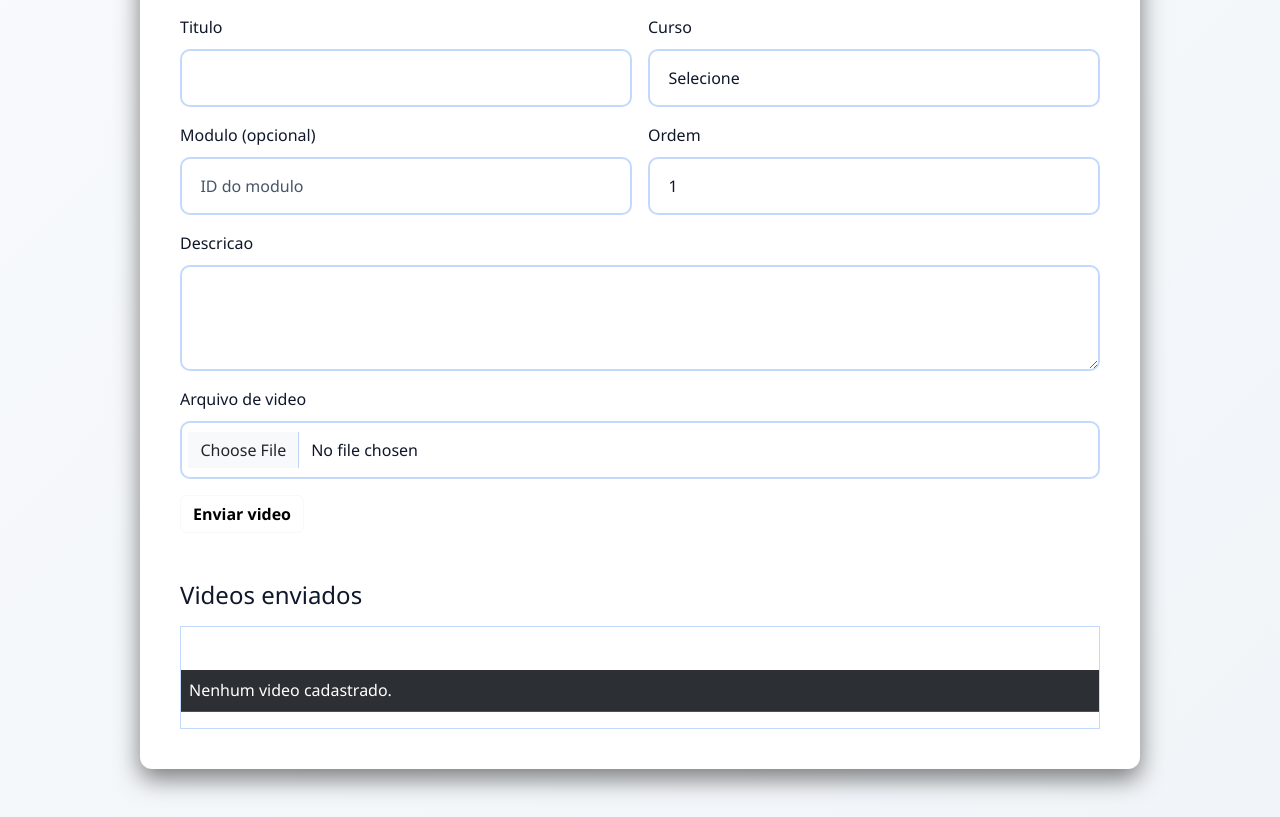
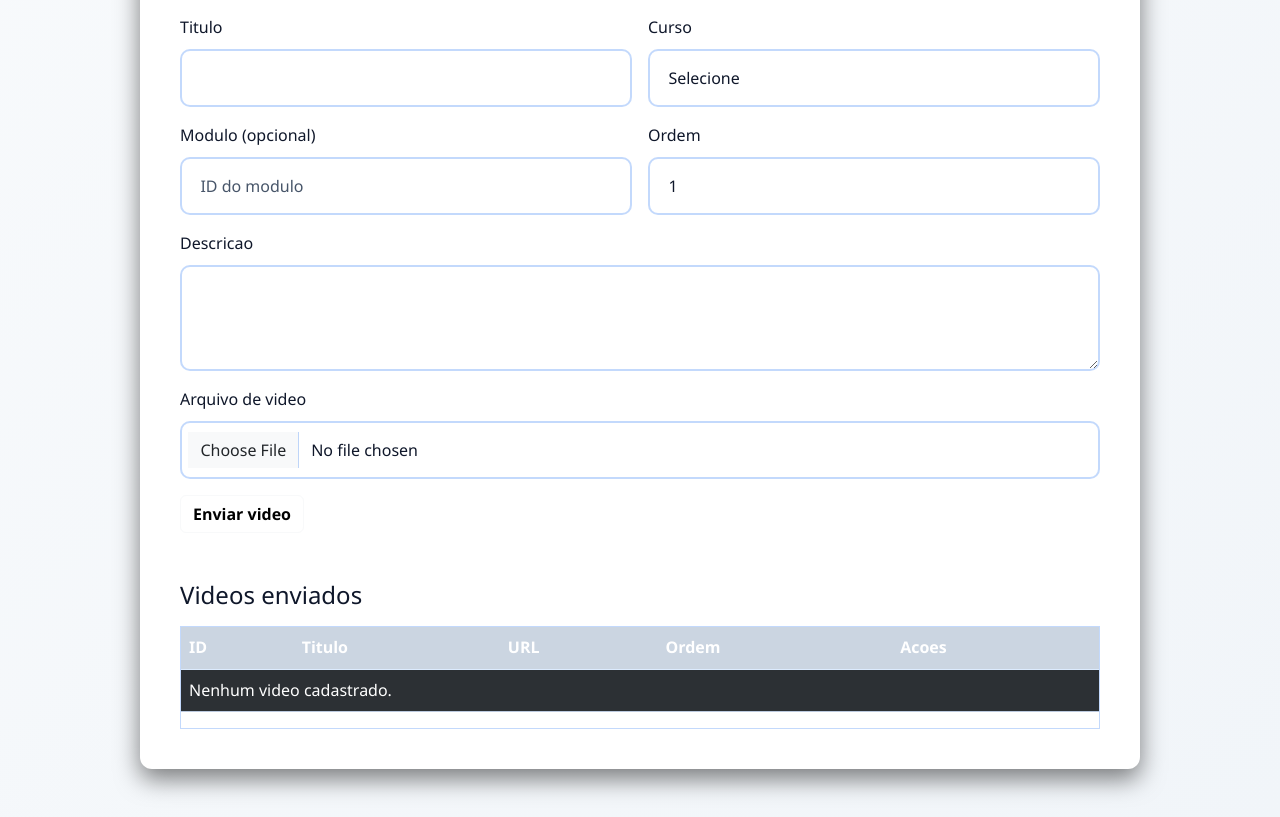
Before and after one commit to danielborbasousa/SiteManancial-Demo, a PHP site: page /SiteManancial-Demo/php/admin/admin_conteudos.php in a window 1280 px wide. Shown: the part 309-1126 px from the top of the page. Run offline with PHP 8.4, Linux system fonts and the light colour scheme; a user stored in the database is signed in; data comes from the database, SQL or seed files in the repository; tables that the repository leaves empty hold one stand-in row (values such as "Sample post").

Commit message:
Ajustando cores

```diff
--- a/php/admin/admin_conteudos.php
+++ b/php/admin/admin_conteudos.php
@@ -179,6 +179,50 @@ if ($res_cursos && mysqli_num_rows($res_cursos) > 0) {
     <link rel="stylesheet" href="https://cdnjs.cloudflare.com/ajax/libs/font-awesome/6.5.1/css/all.min.css">
     <link rel="stylesheet" href="../../css/styles.css">
     <script src="../../js/theme.js"></script>
+    <style>
+        :root[data-theme="dark"] .video-upload-success {
+            background: #14532d !important;
+            color: #ffffff !important;
+            border: 1px solid #166534 !important;
+        }
+
+        :root[data-theme="dark"] .video-upload-success .btn-close {
+            filter: invert(1) grayscale(100%);
+        }
+
+        .videos-table {
+            color: var(--text-main) !important;
+        }
+
+        .videos-table thead th {
+            color: var(--text-main) !important;
+            border-bottom-color: var(--border-color) !important;
+        }
+
+        :root[data-theme="light"] .videos-table.table-striped > tbody > tr:nth-of-type(odd) > * {
+            background-color: #dbeafe !important;
+            color: #0f172a !important;
+        }
+
+        :root[data-theme="light"] .videos-table.table-striped > tbody > tr:nth-of-type(even) > * {
+            background-color: #1e3a8a !important;
+            color: #ffffff !important;
+        }
+
+        :root[data-theme="light"] .videos-table thead th {
+            background: #cbd5e1 !important;
+            color: #0f172a !important;
+        }
+
+        :root[data-theme="light"] .videos-table tbody td {
+            border-color: rgba(148, 163, 184, 0.45) !important;
+        }
+
+        .videos-table .video-column-blue {
+            color: var(--primary-light) !important;
+            font-weight: 600;
+        }
+    </style>
 </head>
 <body class="admin-layout" style="transition: background 0.3s ease;">
     <?php include __DIR__ . '/header_admin.php'; ?>
@@ -216,7 +260,7 @@ if ($res_cursos && mysqli_num_rows($res_cursos) > 0) {
             <!-- Diagnostic removed from default view; shown only after successful upload -->
 
             <?php if ($mensagem !== "") { ?>
-                <div class="alert alert-success"><?php echo htmlspecialchars($mensagem); ?></div>
+                <div class="alert alert-success video-upload-success"><?php echo htmlspecialchars($mensagem); ?></div>
             <?php } ?>
 
             <?php if ($erro !== "") { ?>
@@ -263,7 +307,7 @@ if ($res_cursos && mysqli_num_rows($res_cursos) > 0) {
 
             <h2 class="h4 mb-3">Videos enviados</h2>
             <div class="table-responsive">
-                <table class="table table-dark table-striped align-middle" style="color:#ffffff !important;">
+                <table class="table table-dark table-striped align-middle videos-table" style="color:#ffffff !important;">
                     <thead>
                         <tr>
                             <th>ID</th>
@@ -277,9 +321,9 @@ if ($res_cursos && mysqli_num_rows($res_cursos) > 0) {
                         <?php if (count($conteudos) > 0) { ?>
                             <?php foreach ($conteudos as $conteudo) { ?>
                                 <tr>
-                                    <td style="color:#ffffff !important;"><?php echo (int) $conteudo["IDCT_ID"]; ?></td>
-                                    <td style="color:#ffffff !important;"><?php echo htmlspecialchars($conteudo["IDCT_TITULO"]); ?></td>
-                                    <td style="color:#ffffff !important;"><?php echo htmlspecialchars($conteudo["IDCT_URL"]); ?></td>
+                                    <td class="video-column-blue"><?php echo (int) $conteudo["IDCT_ID"]; ?></td>
+                                    <td class="video-column-blue"><?php echo htmlspecialchars($conteudo["IDCT_TITULO"]); ?></td>
+                                    <td class="video-column-blue"><?php echo htmlspecialchars($conteudo["IDCT_URL"]); ?></td>
                                     <td><?php echo (int) $conteudo["IDCT_ORDEM"]; ?></td>
                                     <td>
                                         <a href="<?php echo htmlspecialchars(strpos($conteudo["IDCT_URL"], 'videos/') === 0 ? '../../' . $conteudo["IDCT_URL"] : $conteudo["IDCT_URL"]); ?>" class="btn btn-sm btn-info" target="_blank">Ver</a>
```
